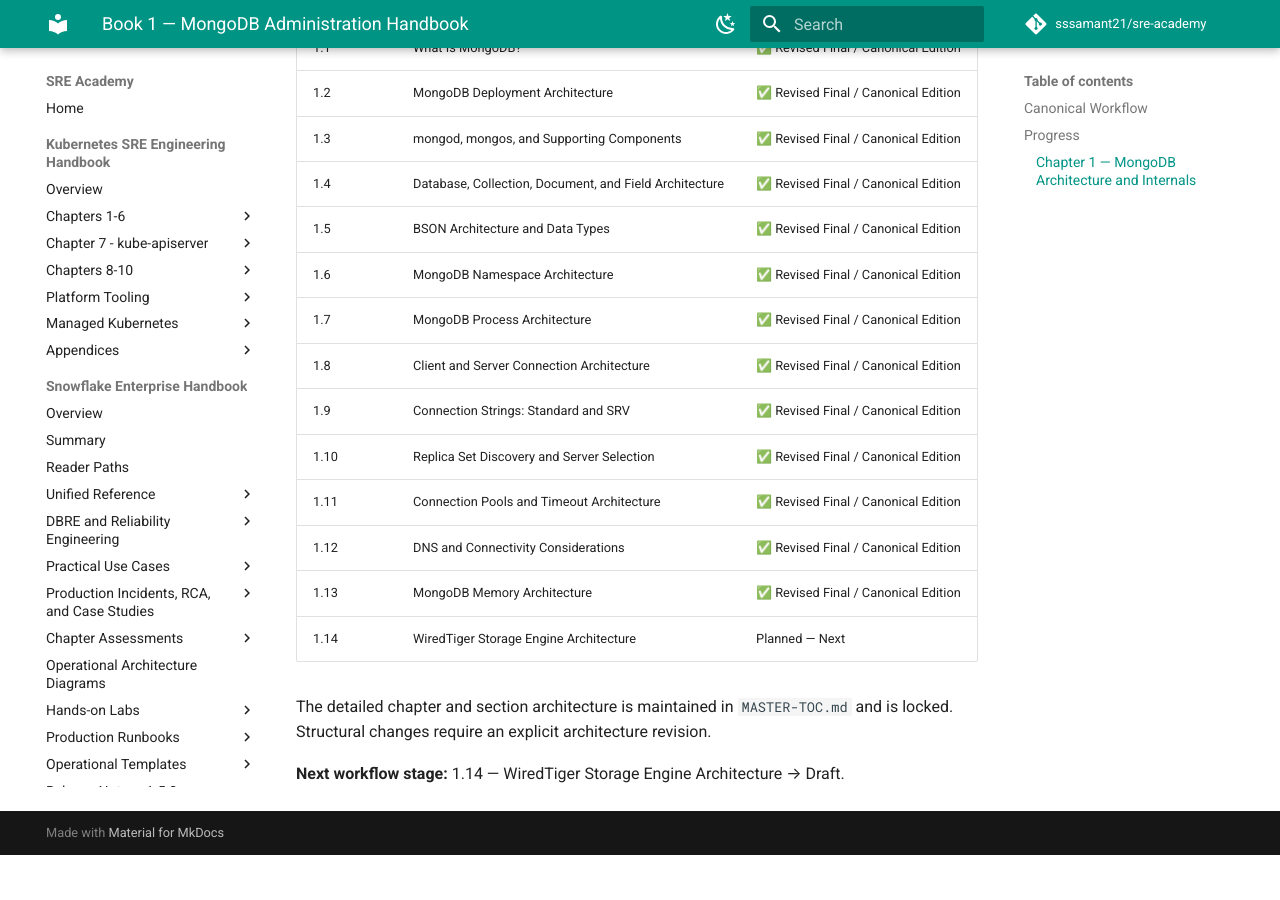
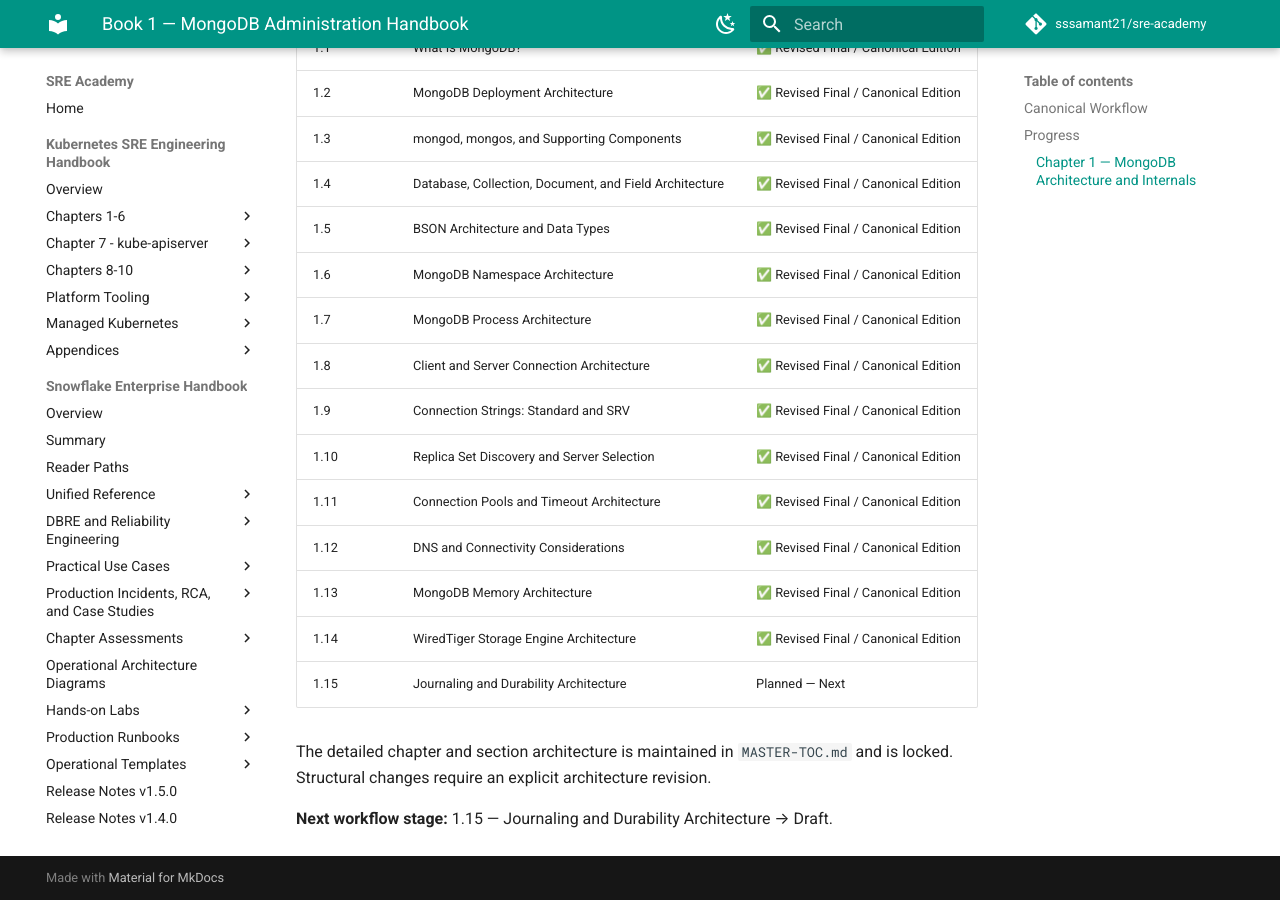
Before and after one commit to sssamant21/sre-academy, an MkDocs documentation site: the page built from docs/books/mongodb/mongodb-administration-handbook/README.md, in a window 1280 px wide and 900 px high, scrolled down 726 px. Built offline with MkDocs 1.6.1 and Material for MkDocs 9.7.7, drawn with Linux system fonts in a browser that asks for light colours; comment, search, counter and statistics services are not loaded; before the commit the page ends 1581 px from its top, so only the background shows below that.

Commit message:
docs(mongodb): update Book 1 status through canonical 1.14

```diff
--- a/docs/books/mongodb/mongodb-administration-handbook/README.md
+++ b/docs/books/mongodb/mongodb-administration-handbook/README.md
@@ -30,8 +30,9 @@
 | 1.11 | Connection Pools and Timeout Architecture | ✅ Revised Final / Canonical Edition |
 | 1.12 | DNS and Connectivity Considerations | ✅ Revised Final / Canonical Edition |
 | 1.13 | MongoDB Memory Architecture | ✅ Revised Final / Canonical Edition |
-| 1.14 | WiredTiger Storage Engine Architecture | Planned — Next |
+| 1.14 | WiredTiger Storage Engine Architecture | ✅ Revised Final / Canonical Edition |
+| 1.15 | Journaling and Durability Architecture | Planned — Next |
 
 The detailed chapter and section architecture is maintained in `MASTER-TOC.md` and is locked. Structural changes require an explicit architecture revision.
 
-**Next workflow stage:** 1.14 — WiredTiger Storage Engine Architecture → Draft.
+**Next workflow stage:** 1.15 — Journaling and Durability Architecture → Draft.
```
